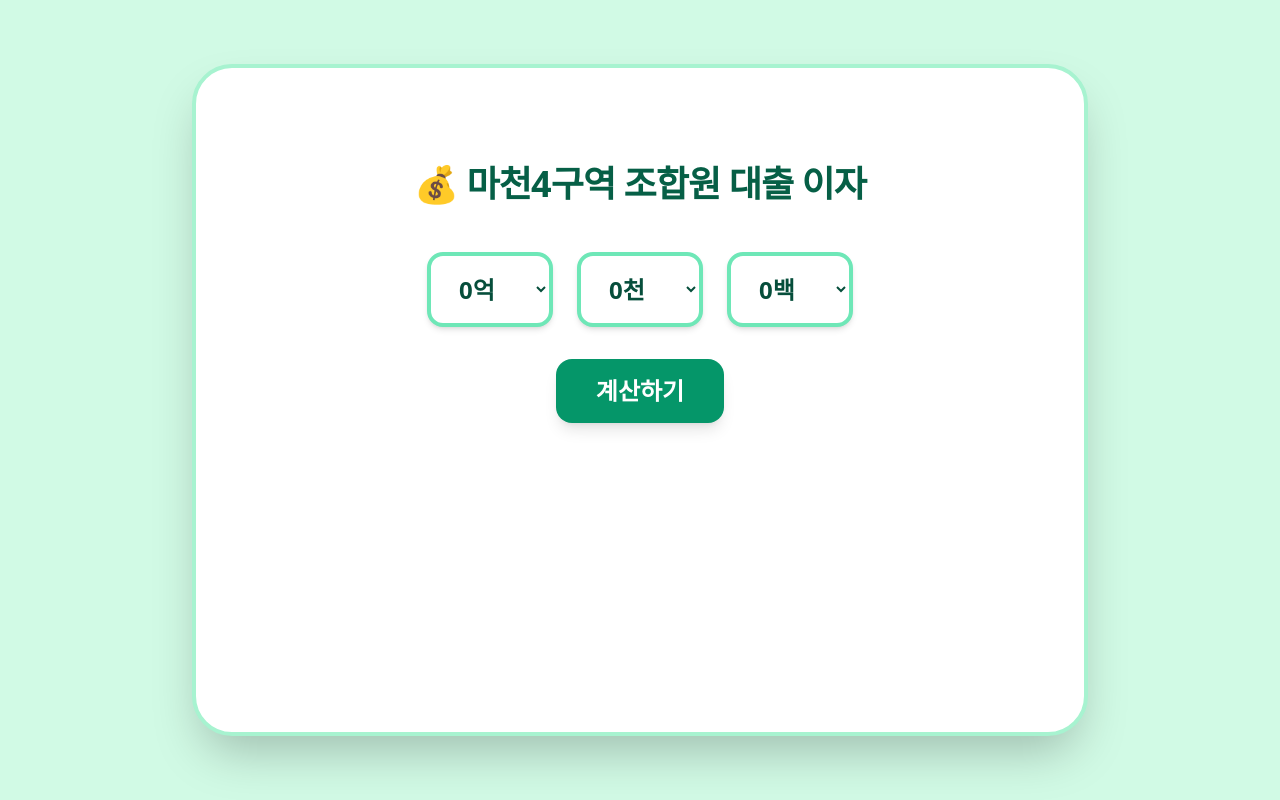
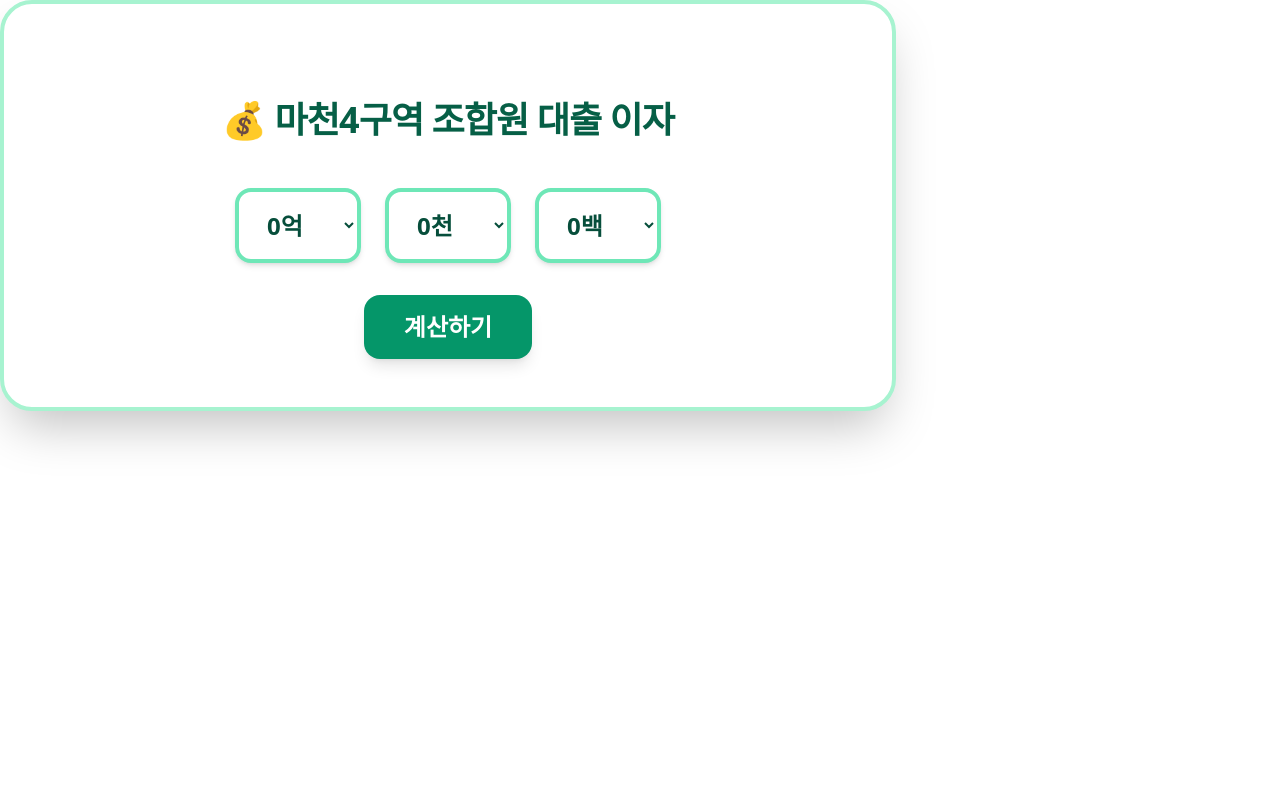
Before and after one commit to emhcrace/macheon4-loan-calculator, a React (Vite) app: page / in a window 1280 px wide. Built offline with nearby package versions, Linux system fonts and the light colour scheme.

Commit message:
여백 조정

```diff
--- a/src/App.jsx
+++ b/src/App.jsx
@@ -89,8 +89,8 @@ export default function App() {
   };
 
   return (
-    <div className="min-h-screen bg-emerald-100 flex justify-center py-16 px-6">
-      <div className="bg-white rounded-[2.5rem] shadow-2xl w-full max-w-4xl p-12 border-4 border-emerald-200">
+    <div className="bg-white rounded-[2rem] shadow-2xl w-full max-w-4xl p-12 border-4 border-emerald-200">
+      <div>
         <h1 className="text-4xl md:text-4xl font-black text-center text-emerald-800 tracking-tight mb-12 mt-12">
           💰 마천4구역 조합원 대출 이자
         </h1>
--- a/src/components/Timeline.jsx
+++ b/src/components/Timeline.jsx
@@ -23,10 +23,6 @@ export default function Timeline({ data }) {
   }, []);
 
   return (
-    <div className="relative flex justify-center py-10 w-full max-w-4xl mx-auto">
-      {/* 수직 라인 */}
-
-      {/* 타임라인 아이템들 */}
     <div className="flex flex-col gap-12 pl-0 w-full relative">
       {data.map((d, i) => {
         // 라인 색상 분기
@@ -85,6 +81,5 @@ export default function Timeline({ data }) {
         );
       })}
     </div>
-    </div>
   );
 }
```
Lines whose indentation alone changed are shown as unchanged.
